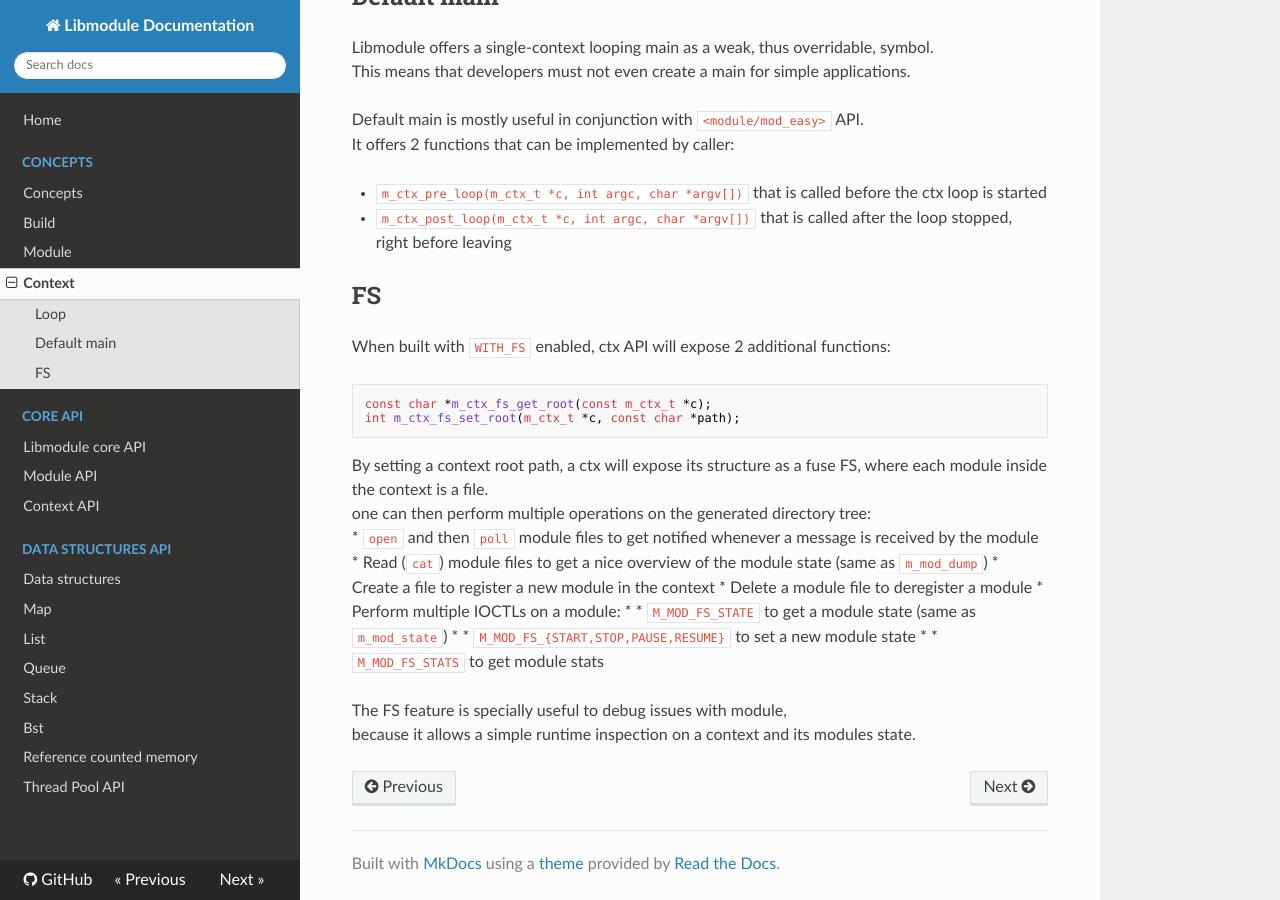
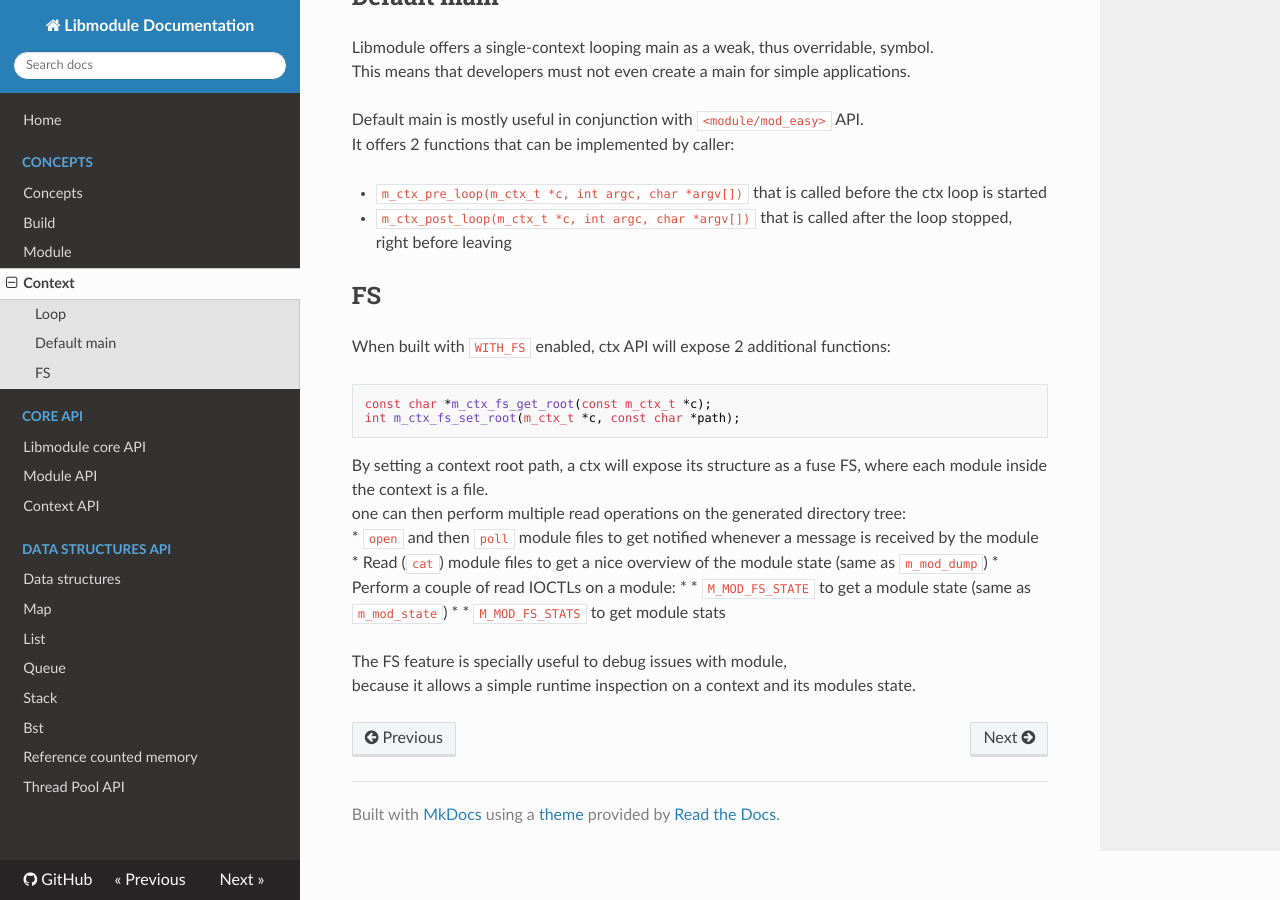
Before and after one commit to FedeDP/libmodule, an MkDocs documentation site: the page built from docs/concepts/ctx.md, in a window 1280 px wide and 900 px high, scrolled down 625 px. Built offline with MkDocs 1.6.1, drawn with Linux system fonts in a browser that asks for light colours; nearby versions of some CDN libraries.

````diff
--- a/docs/concepts/ctx.md
+++ b/docs/concepts/ctx.md
@@ -31,14 +31,11 @@ const char *m_ctx_fs_get_root(const m_ctx_t *c);
 int m_ctx_fs_set_root(m_ctx_t *c, const char *path);
 ```
 By setting a context root path, a ctx will expose its structure as a fuse FS, where each module inside the context is a file.
-one can then perform multiple operations on the generated directory tree:
+one can then perform multiple read operations on the generated directory tree:
 * `open` and then `poll` module files to get notified whenever a message is received by the module
 * Read (`cat`) module files to get a nice overview of the module state (same as `m_mod_dump`)
-* Create a file to register a new module in the context
-* Delete a module file to deregister a module
-* Perform multiple IOCTLs on a module:
+* Perform a couple of read IOCTLs on a module:
 * * `M_MOD_FS_STATE` to get a module state (same as `m_mod_state`)
-* * `M_MOD_FS_{START,STOP,PAUSE,RESUME}` to set a new module state
 * * `M_MOD_FS_STATS` to get module stats
 
 The FS feature is specially useful to debug issues with module,
````
Also changed, not shown: TODO.md (+2 -2 lines), 2 other files.
